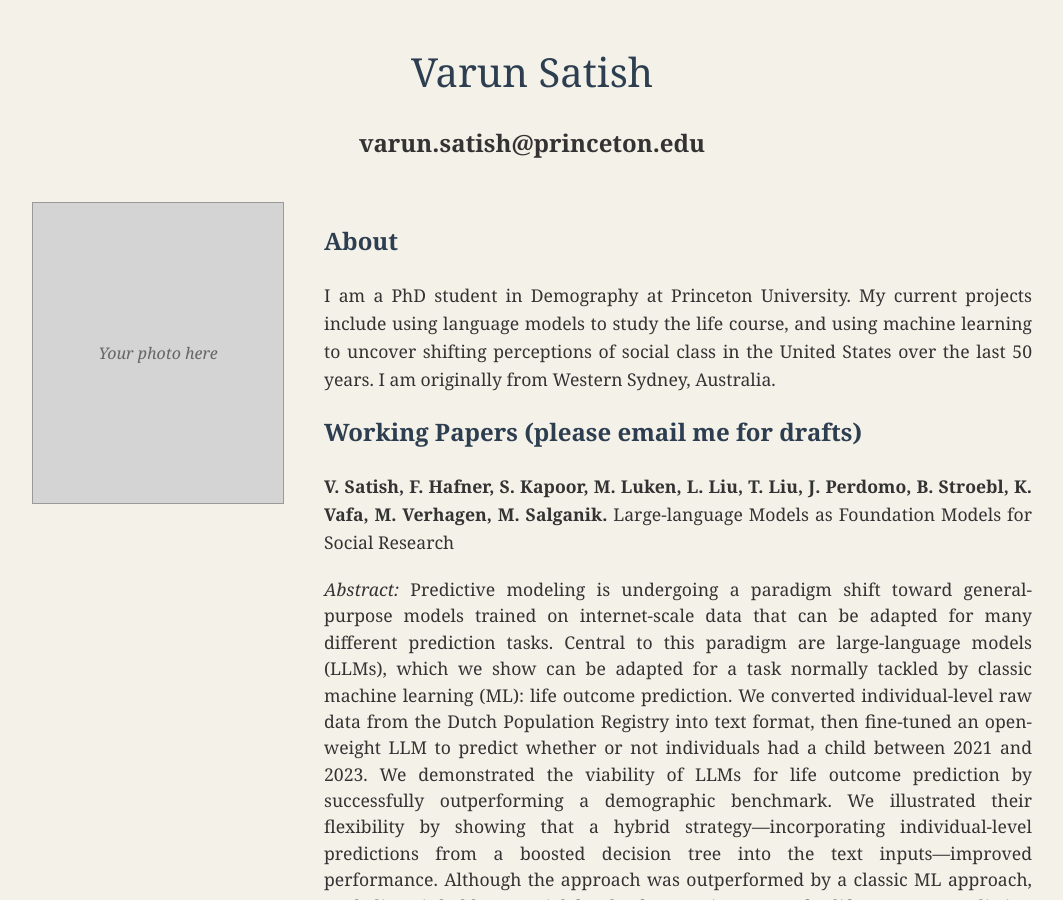
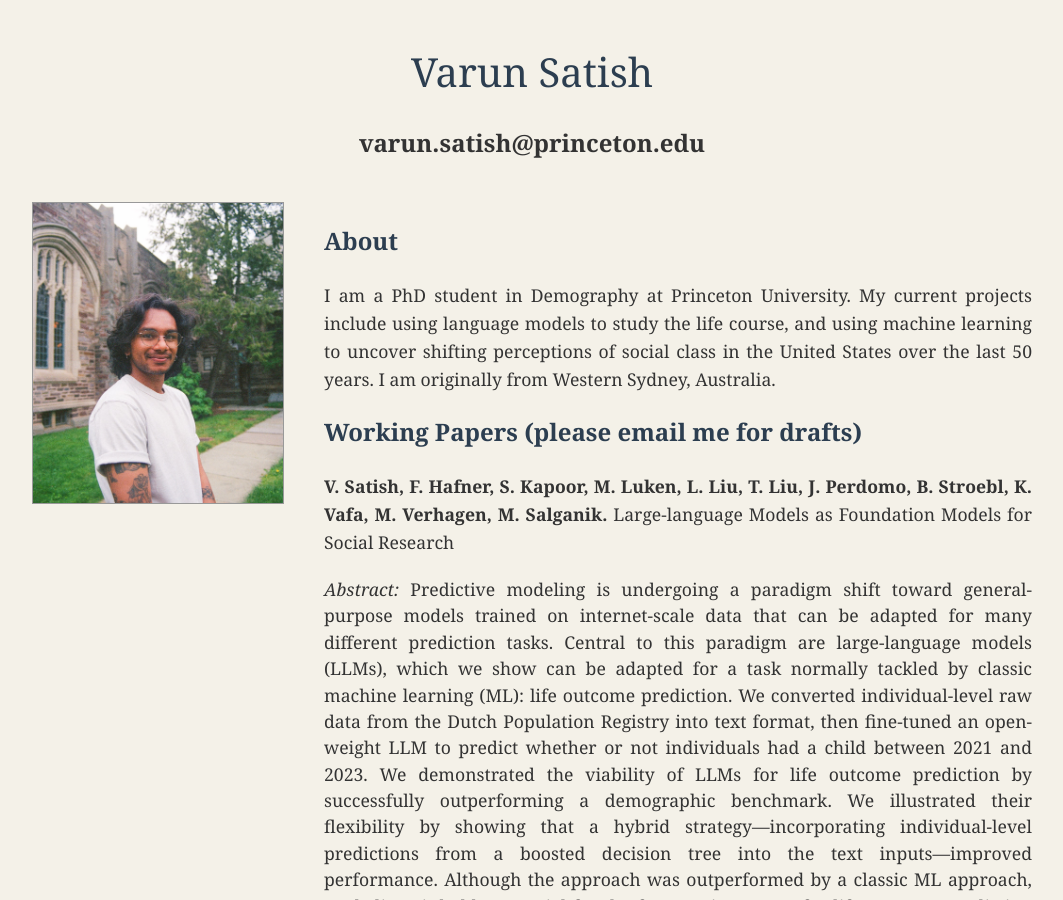
Before and after one commit to varunsatish/varunsatish.github.io, a Jekyll site: the page index.html, which Jekyll copies as it is, in a window 1280 px wide and 900 px high. Shown: the whole window, without its empty margins (108-1171 px from the left). Built offline with Jekyll 4.4.1, drawn with Linux system fonts in a browser that asks for light colours.

Commit message:
Update index.html

```diff
--- a/index.html
+++ b/index.html
@@ -114,7 +114,7 @@
         <div class="content">
             <div class="photo-section">
                 <div class="photo">
-                    Your photo here
+                    <img src="assets/website_photo.JPG" alt="Varun Satish" style="width: 100%; height: 100%; object-fit: cover;">
                 </div>
             </div>
 
```
